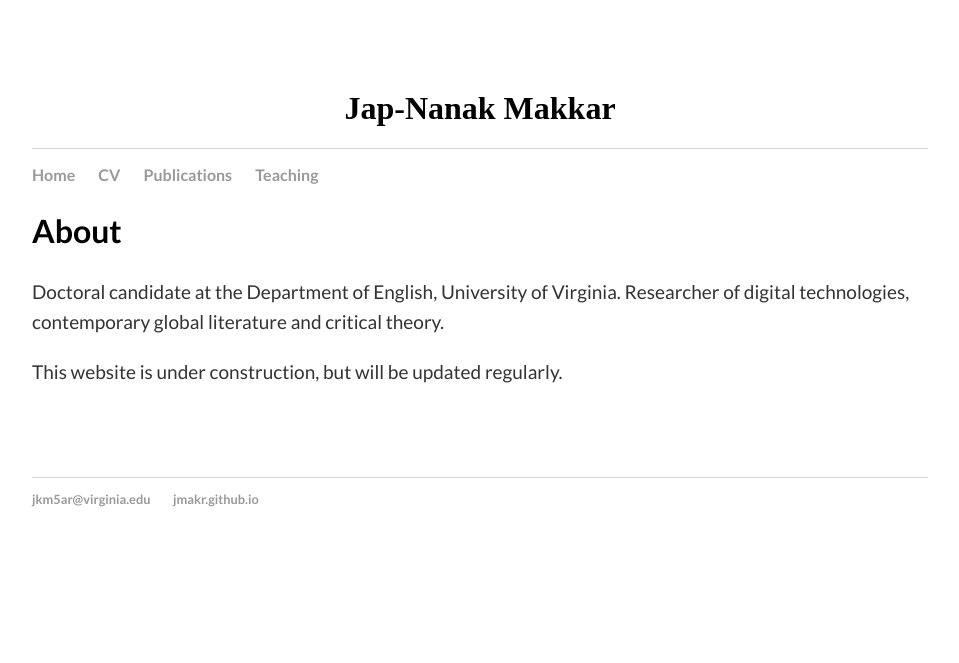
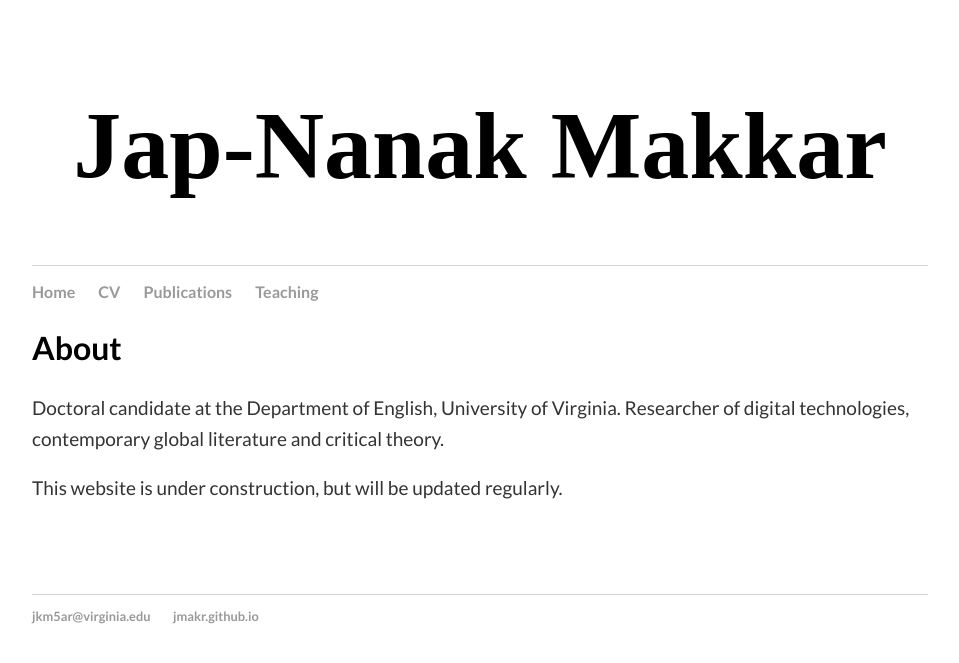
Before and after one commit to jmakr/jmakr.github.io, a Jekyll site: the page built from index.html, in a window 1280 px wide. Shown: the top 663 px of the page, without its empty margins (160-1119 px from the left). Built offline with Jekyll 4.4.1, drawn with Linux system fonts in a browser that asks for light colours.

Commit message:
Update main.css

```diff
--- a/css/main.css
+++ b/css/main.css
@@ -2,7 +2,7 @@ header {
   display: block;
   text-align: center;
   border-bottom: thin solid #d5d5d5;
-  text-size: 3em;
+  font-size: 3em;
   margin-bottom: 0;
   margin-top: 0;
 
@@ -11,7 +11,8 @@ header {
 h1#logo {
   display: block;
   text-align: center;
-  font-family: "Alegreya+Sans+SC", serif;
+  font-family: "Crison Text", serif;
+  font-size: 3em;
   font-weight: 400;
 
 }
```
